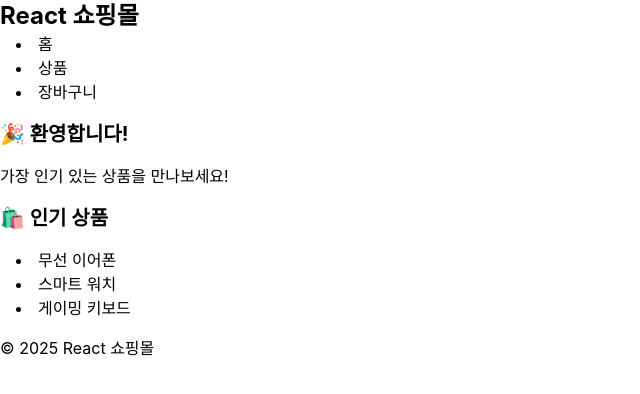
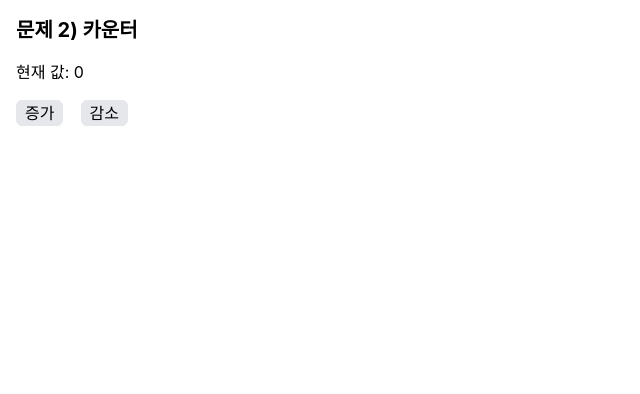
Before and after one commit to 1022gusl/WebPro, a React (Create React App) app: page / in a window 1280 px wide. Shown: the top 394 px of the page, without its empty margins (0-640 px from the left). Built offline with nearby package versions, Linux system fonts and the light colour scheme; the HTML template or start-up script is replaced by a standard one.

Commit message:
feat:src4-2 구현

```diff
--- a/src/App.jsx
+++ b/src/App.jsx
@@ -1,17 +1,35 @@
-import Header from './components/Header';
-import Home from './components/Home';
-import ProductList from './components/ProductList';
-import Footer from './components/Footer';
+import { useState } from 'react';
 
-function App() {
+function CounterControls({ onInc, onDec }) {
   return (
-    <div className="container">
-      <Header />
-      <Home />
-      <ProductList />
-      <Footer />
+    <div className="w-28 flex justify-between">
+      <button
+        onClick={onInc}
+        className="border px-2 rounded-md bg-gray-200 hover:bg-gray-100"
+      >
+        증가
+      </button>
+      <button
+        onClick={onDec}
+        className="border px-2 rounded-md bg-gray-200 hover:bg-gray-100"
+      >
+        감소
+      </button>
     </div>
   );
 }
 
-export default App;
+export default function App() {
+  const [count, setCount] = useState(0);
+
+  const handleInc = () => setCount((c) => c + 1);
+  const handleDec = () => setCount((c) => c - 1);
+
+  return (
+    <div className="m-4">
+      <h1 className="text-xl font-bold">문제 2) 카운터</h1>
+      <p className="my-4">현재 값: {count}</p>
+      <CounterControls onInc={handleInc} onDec={handleDec} />
+    </div>
+  );
+}
```
